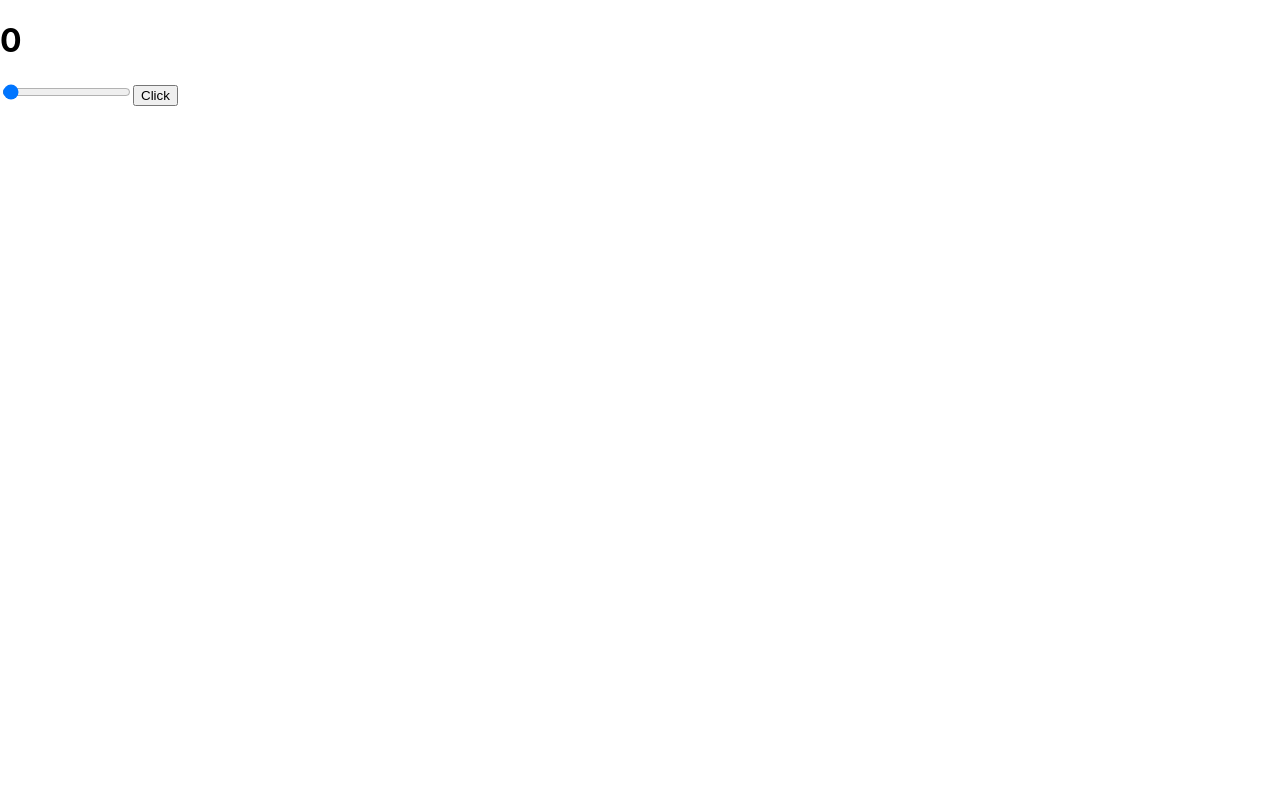
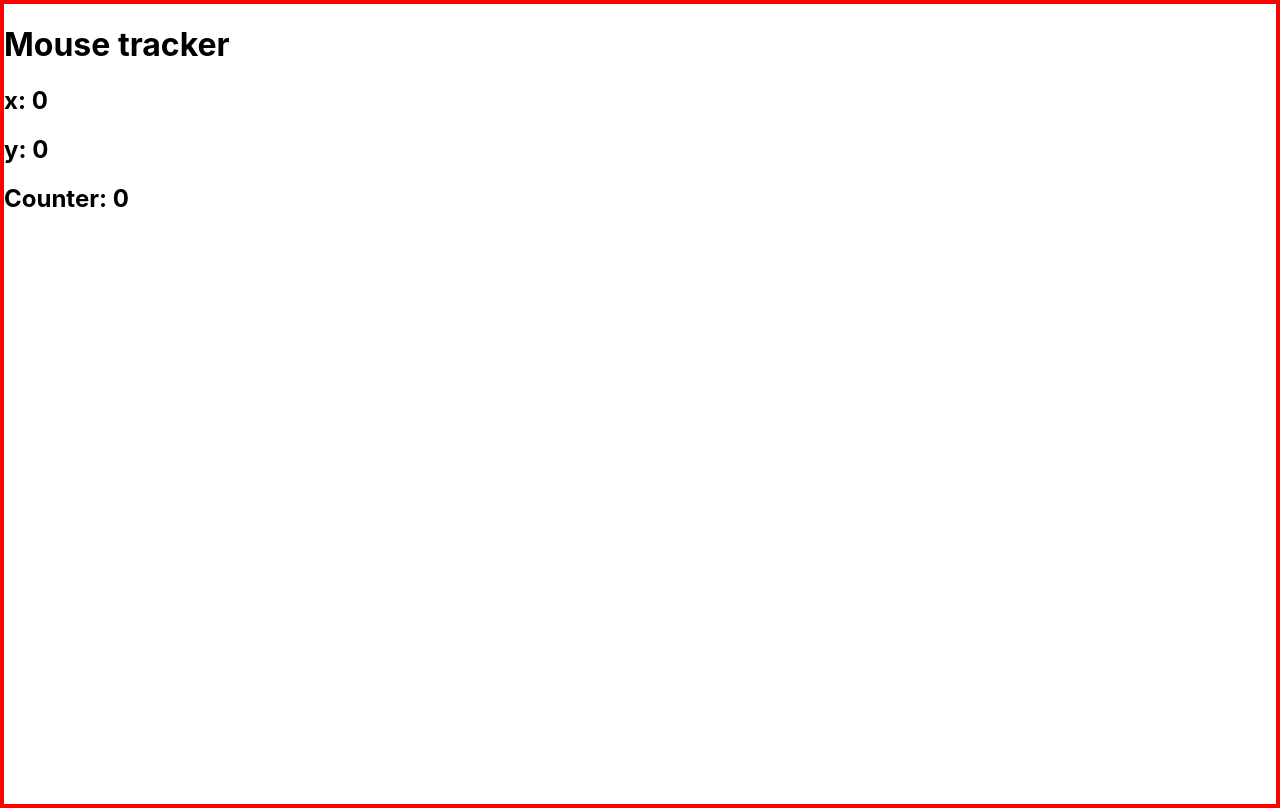
Before and after one commit to Lubov1506/remember, a React (Create React App) app: page / in a window 1280 px wide. Built offline with nearby package versions, Linux system fonts and the light colour scheme.

Commit message:
useState

```diff
--- a/src/components/Home/index.js
+++ b/src/components/Home/index.js
@@ -1,23 +1,31 @@
 import React, { useState } from 'react'
 
 const Home = () => {
+  const [coordinates, setCoordinates] = useState({
+    x: 0,
+    y: 0
+  })
   const [counter, setCounter] = useState(0)
-  const [step, setStep] = useState(1)
-
-  const handler = () => {
-    setCounter(counter + step)
+  const handleMouseMove = ({ clientX, clientY }) => {
+    setCoordinates({
+      x: clientX,
+      y: clientY
+    })
   }
-  const changeHandler = event => {
-    event.preventDefault()
-    const { value } = event.target
-    setStep(Number(value))
+  const clickHandler = () => {
+    setCounter(counter+1)
   }
 
   return (
-    <div>
-      <h1>{counter}</h1>
-      <input type='range' name='step' value={step} onChange={changeHandler} />
-      <button onClick={handler}>Click</button>
+    <div
+      style={{ height: '100vh', border: '4px solid red' }}
+      onMouseMove={handleMouseMove}
+      onClick={clickHandler}
+    >
+      <h1>Mouse tracker</h1>
+      <h2>x: {coordinates.x}</h2>
+      <h2>y: {coordinates.y}</h2>
+      <h2>Counter: {counter}</h2>
     </div>
   )
 }
```
